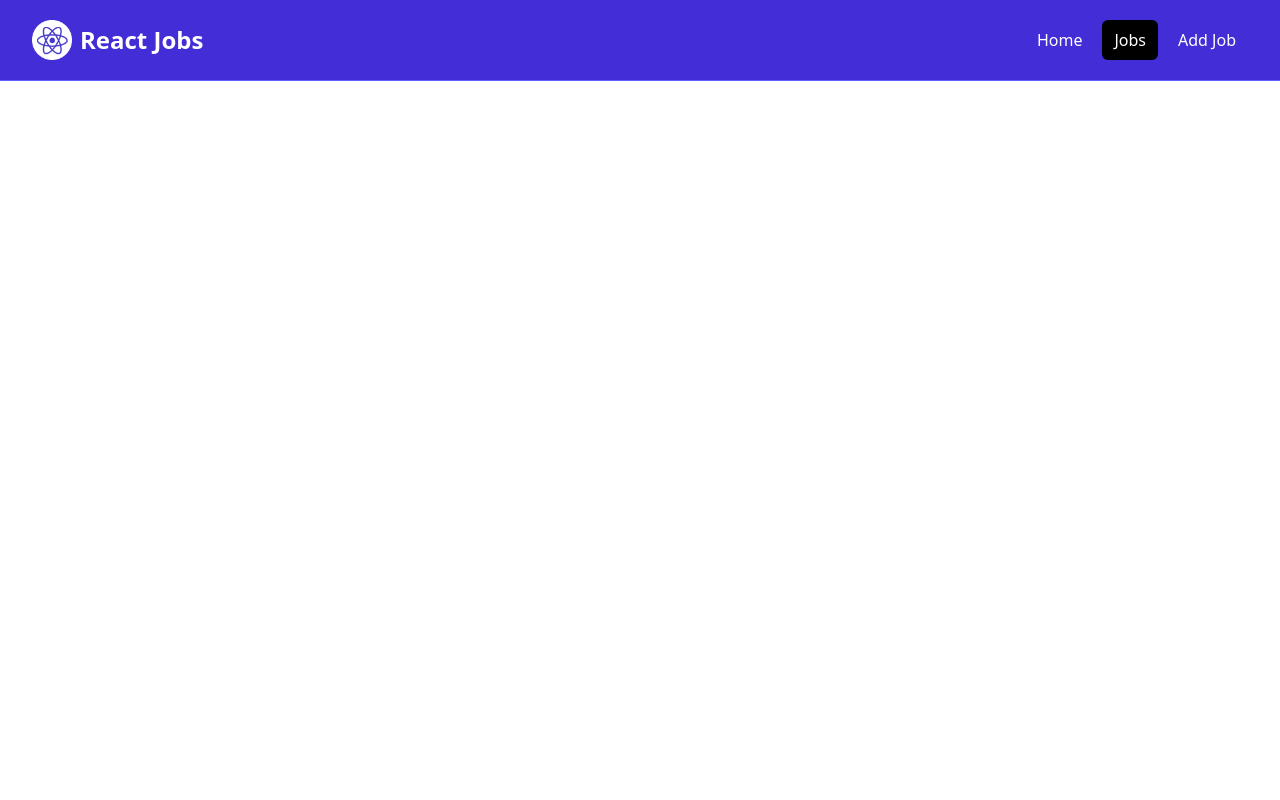
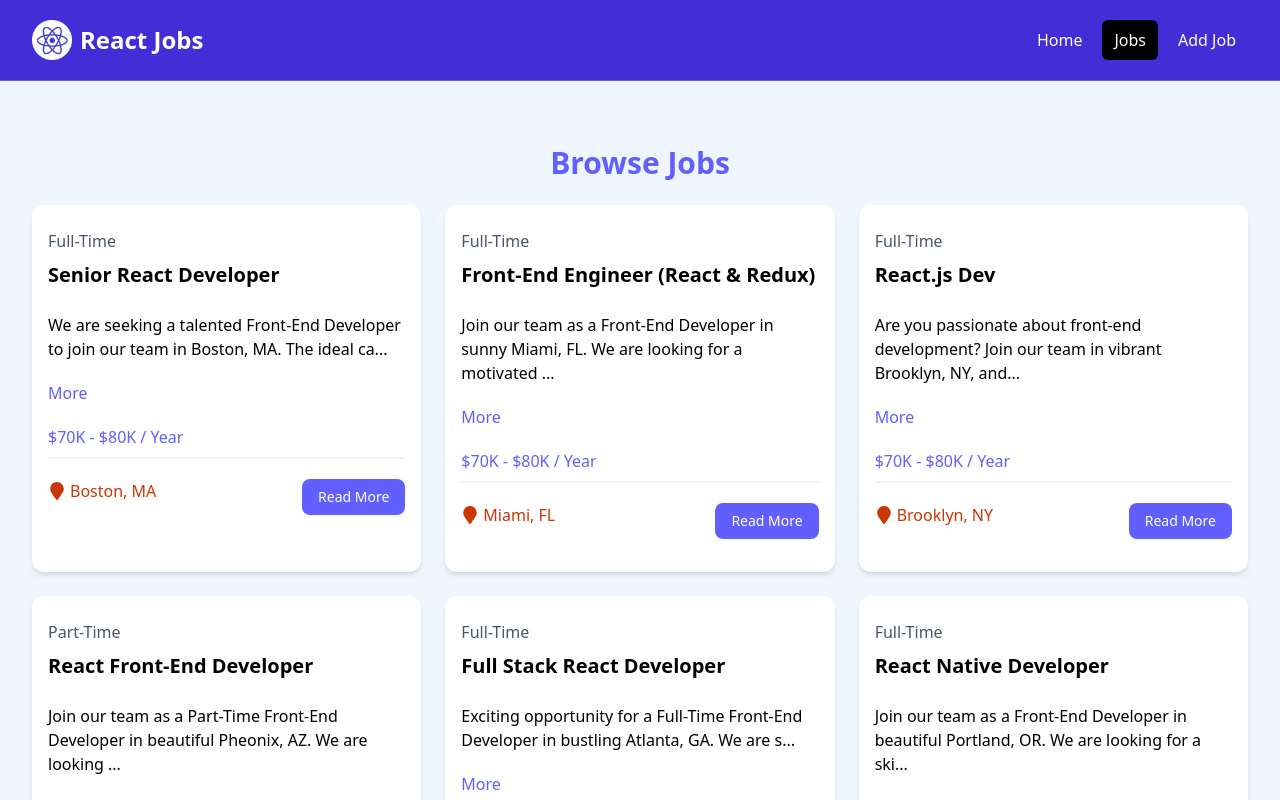
Before and after one commit to SaliJanjalashvili/React-Jobs, a React (Vite) app: page /jobs in a window 1280 px wide. Shown: the top 800 px of the page. Built offline with nearby package versions, Linux system fonts and the light colour scheme.

Commit message:
Add jobs to JobsPage

```diff
--- a/src/components/JobListings.jsx
+++ b/src/components/JobListings.jsx
@@ -2,15 +2,17 @@
 import jobs from "../jobs.json";
 import JobListing from "./JobListing";
 
-const JobListings = () => {
-  const recentJobs = jobs.slice(0, 3);
+const JobListings = ({isHome = false}) => {
+  const jobListings = isHome ? jobs.slice(0, 3) : jobs;
   return (
     <>
       <section className="bg-blue-50 px-4 py-10">
         <div className="container-xl lg:container m-auto">
-          <h2 className="text-3xl font-bold text-indigo-500 mb-6 text-center">Browse Jobs</h2>
+          <h2 className="text-3xl font-bold text-indigo-500 mb-6 text-center">
+            {isHome ? "Recent Jobs" : "Browse Jobs"}
+          </h2>
           <div className="grid grid-cols-1 md:grid-cols-3 gap-6">
-            {recentJobs.map((job) => (
+            {jobListings.map((job) => (
               <JobListing key={job.id} job={job} />
             ))}
           </div>
--- a/src/pages/HomePage.jsx
+++ b/src/pages/HomePage.jsx
@@ -9,7 +9,7 @@
     <>
       <Hero />
       <HomeCards />
-      <JobListings />
+      <JobListings isHome={true} />
       <ViewAllJobs />
     </>
   );
--- a/src/pages/JobsPage.jsx
+++ b/src/pages/JobsPage.jsx
@@ -1,11 +1,12 @@
-import React from 'react'
+import React from "react";
+import JobListings from "../components/JobListings";
 
 const JobsPage = () => {
   return (
-    <div>
+    <div className="bg-blue-50 px-4 py-6">
+      <JobListings />
+    </div>
+  );
+};
 
-    </div>
-  )
-}
-
-export default JobsPage
+export default JobsPage;
```
